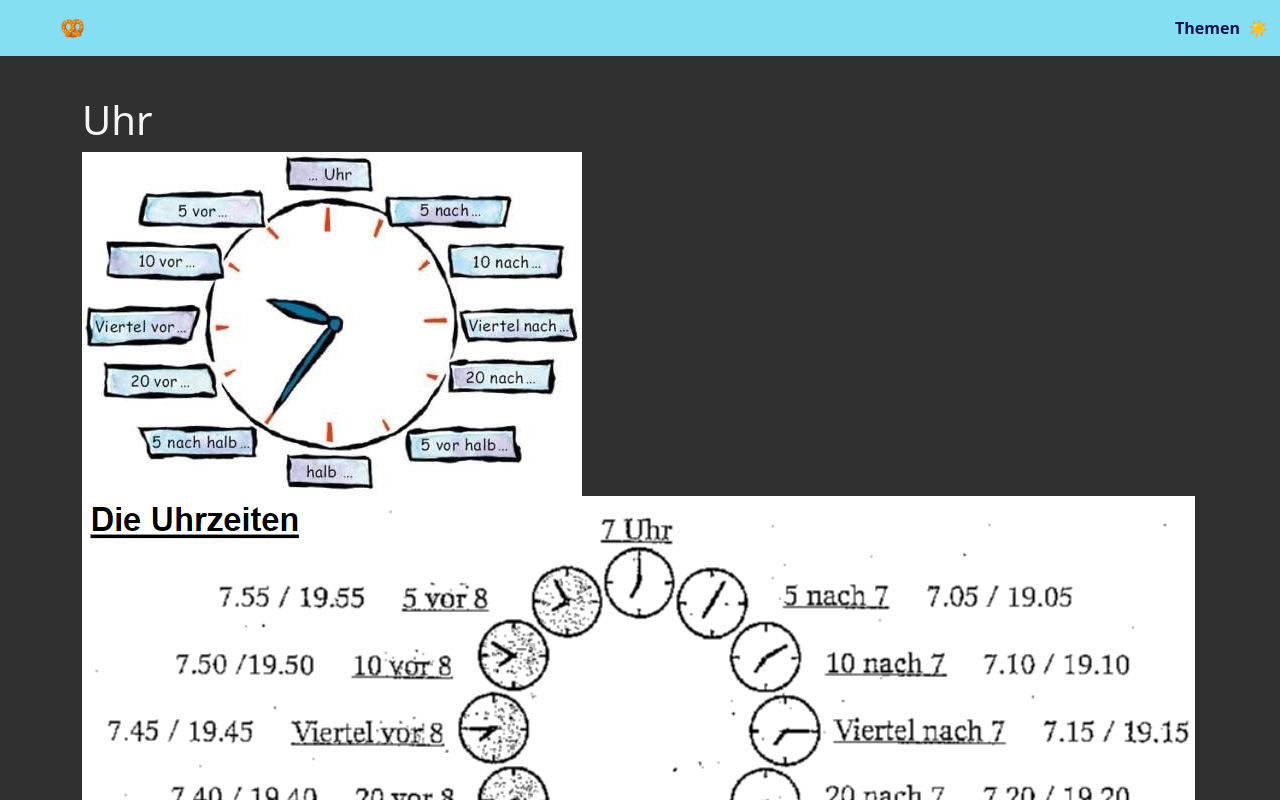
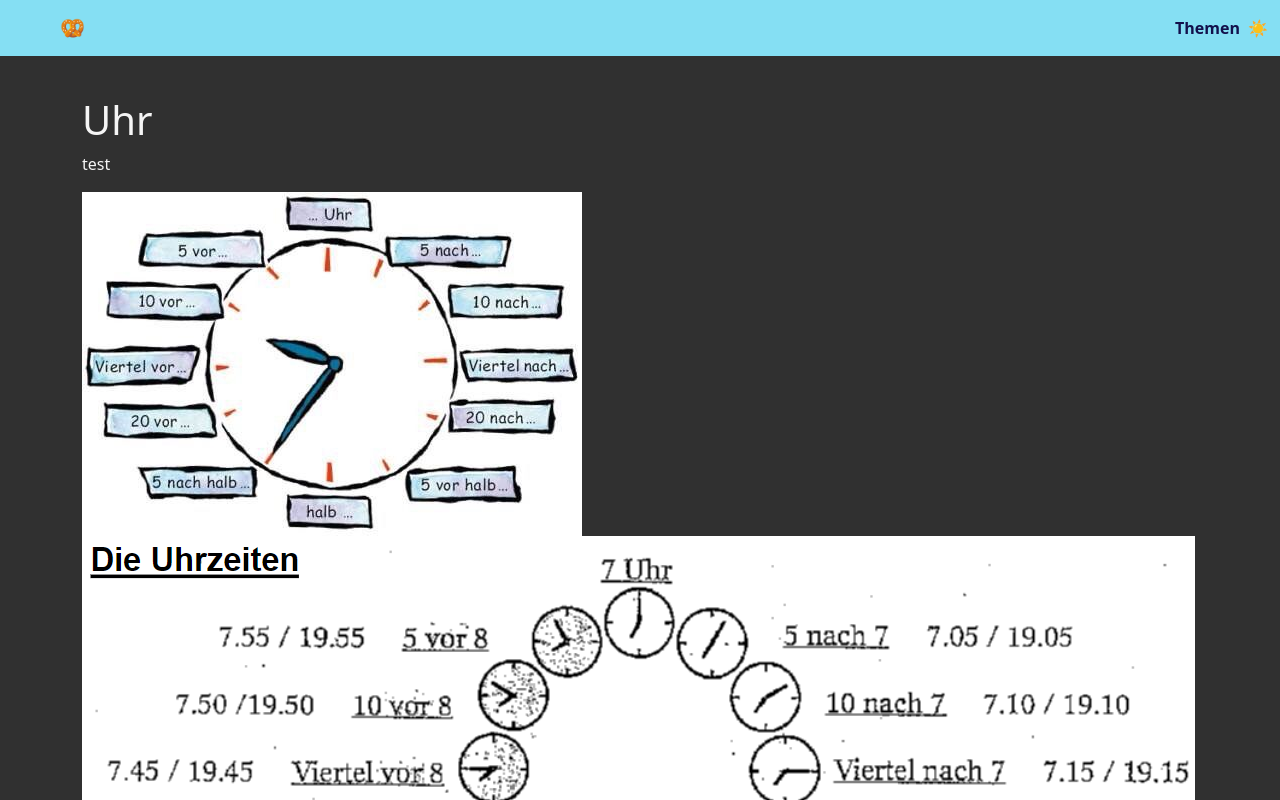
Before and after one commit to JungleKiosk/GanZuToll, a Vue app: page /uhr in a window 1280 px wide. Shown: the top 800 px of the page. Built offline with nearby package versions, Linux system fonts and the light colour scheme.

Commit message:
git add dist

```diff
--- a/src/components/thema/uhr/Uhr.vue
+++ b/src/components/thema/uhr/Uhr.vue
@@ -5,6 +5,9 @@
 <template>
     <div class="container">
         <h1>Uhr</h1>
+        <p>
+            test
+        </p>
         <img src="../../../assets/img/uhr/uhr.jpg" alt="">
         <img src="../../../assets/img/uhr/uhr_2.png" alt="">
     </div>
```
